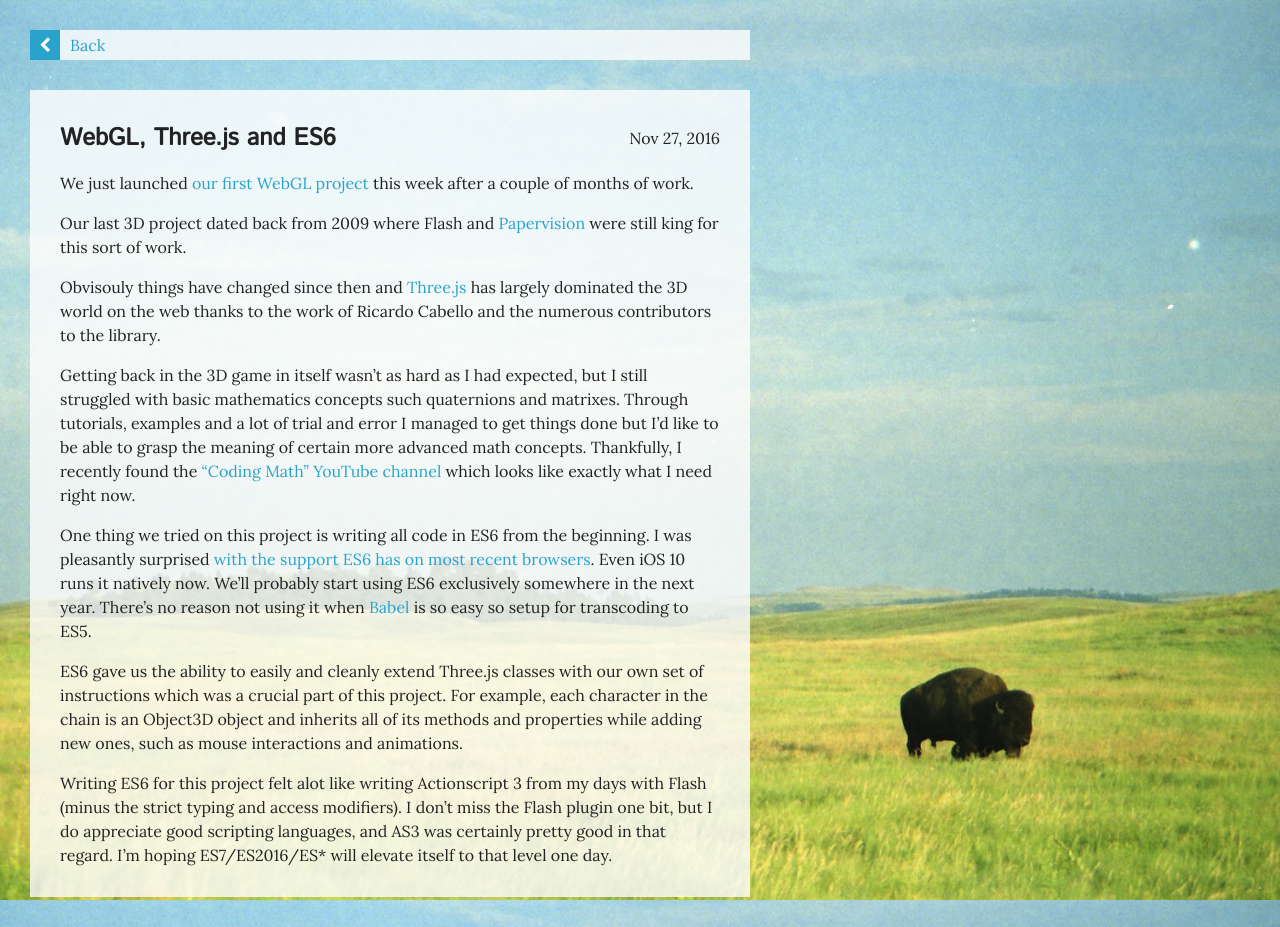
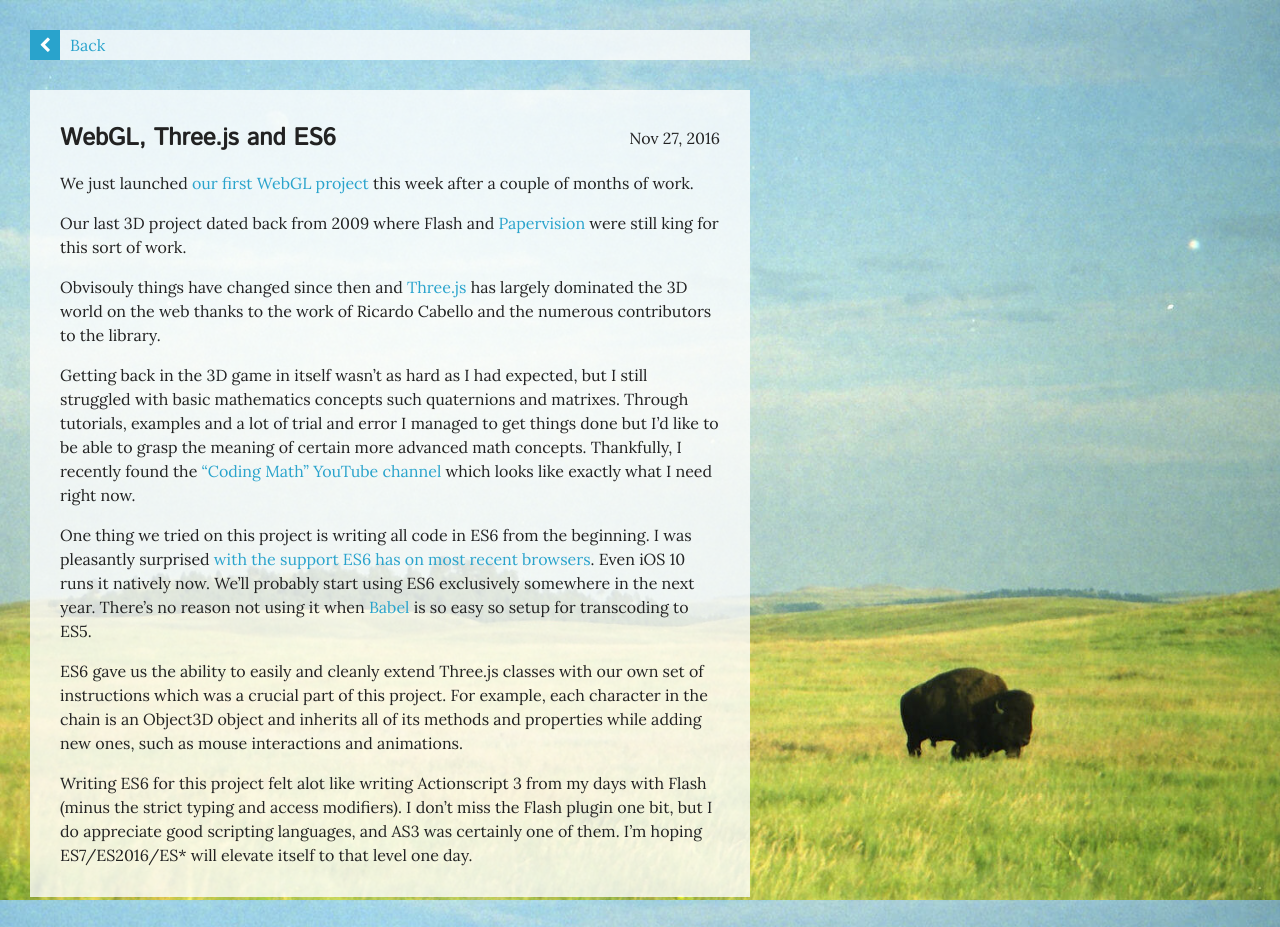
Before and after one commit to louisroy/louisroy.github.io, a Jekyll site: the page built from _posts/2016-11-27-threejs.md, in a window 1280 px wide. Built offline with Jekyll 4.4.1, drawn with Linux system fonts in a browser that asks for light colours; nearby versions of some CDN libraries; comment, search, counter and statistics services are not loaded.

Commit message:
changed phrasing

```diff
--- a/_posts/2016-11-27-threejs.md
+++ b/_posts/2016-11-27-threejs.md
@@ -19,4 +19,4 @@ One thing we tried on this project is writing all code in ES6 from the beginning
 
 ES6 gave us the ability to easily and cleanly extend Three.js classes with our own set of instructions which was a crucial part of this project. For example, each character in the chain is an Object3D object and inherits all of its methods and properties while adding new ones, such as mouse interactions and animations.
 
-Writing ES6 for this project felt alot like writing Actionscript 3 from my days with Flash (minus the strict typing and access modifiers). I don't miss the Flash plugin one bit, but I do appreciate good scripting languages, and AS3 was certainly pretty good in that regard. I'm hoping ES7/ES2016/ES* will elevate itself to that level one day.
+Writing ES6 for this project felt alot like writing Actionscript 3 from my days with Flash (minus the strict typing and access modifiers). I don't miss the Flash plugin one bit, but I do appreciate good scripting languages, and AS3 was certainly one of them. I'm hoping ES7/ES2016/ES* will elevate itself to that level one day.
```
